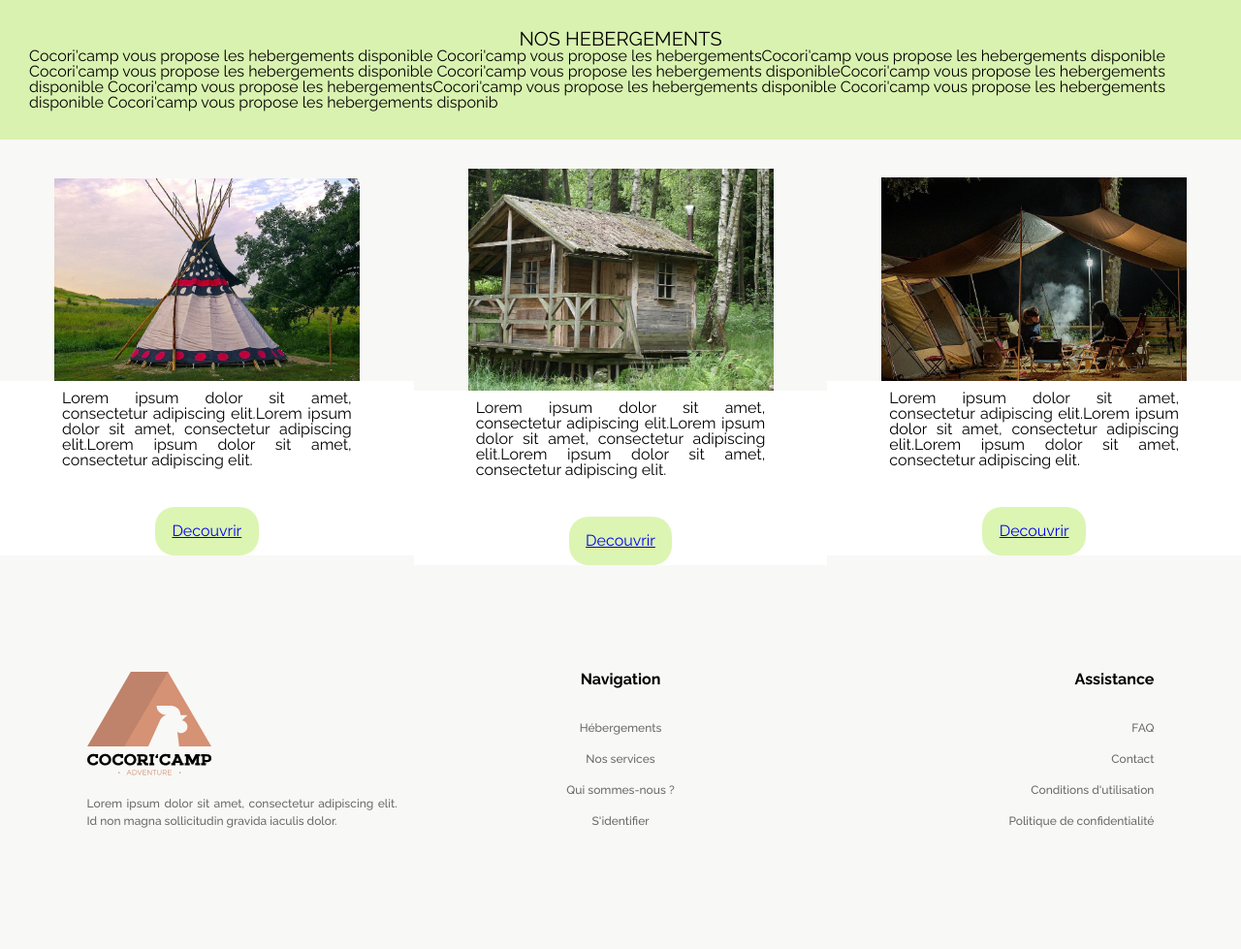
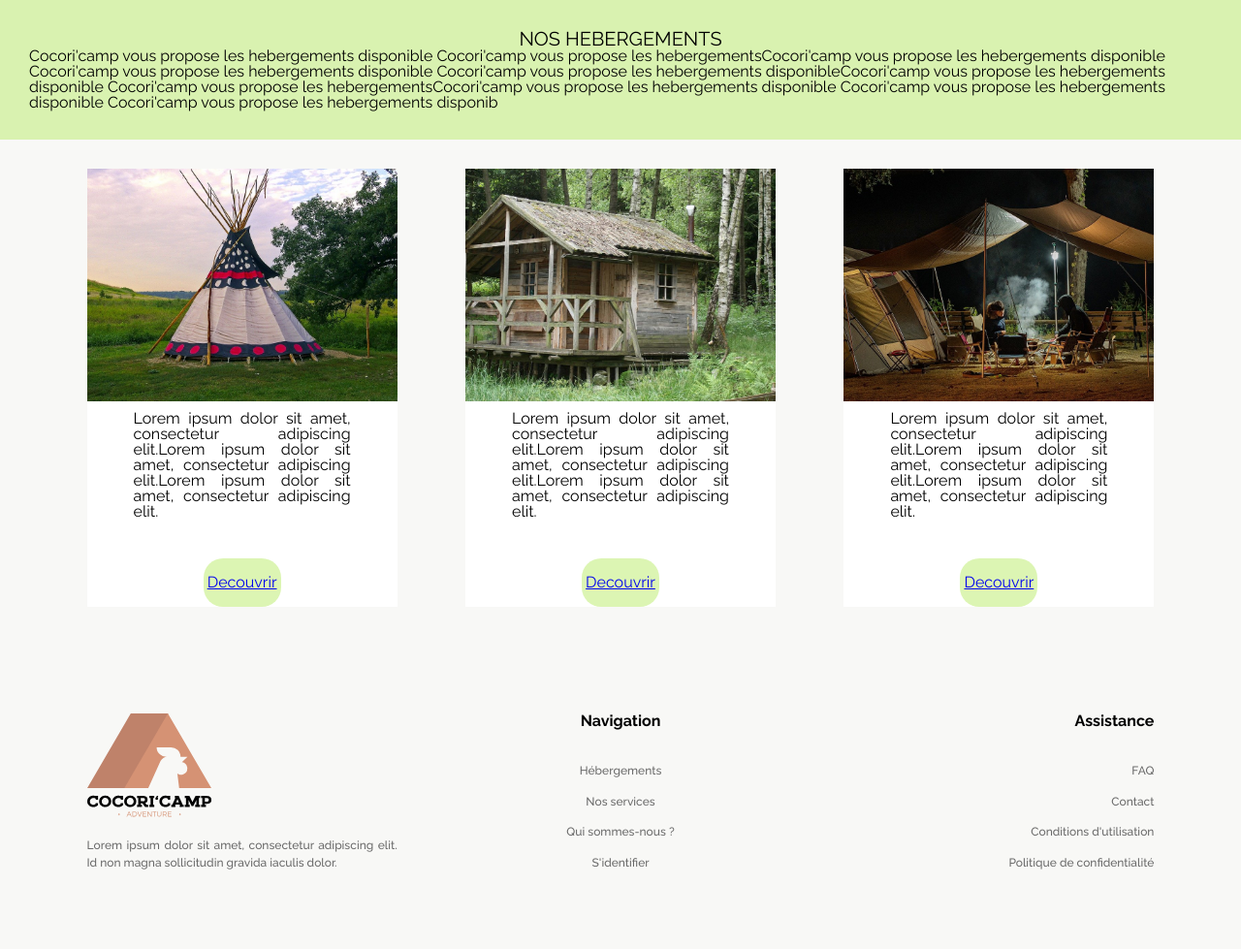
Before and after one commit to oualidbel/cocoricamp, a Symfony app: template templates/lodging/index.html.twig in a window 1280 px wide. Shown: the part 56-1035 px from the top of the page at 97% size. Before the commit the page ends 910 px from the top, so only its background shows below. Run offline with Twig, Linux system fonts and the light colour scheme; the template is opened without the code that fills it, so the values that code supplies are empty; some libraries are stand-ins or nearby versions.

Commit message:
v11 Dorian

```diff
--- a/public/css/AboutUs.css
+++ b/public/css/AboutUs.css
@@ -158,14 +158,14 @@ body {
   }
 
   .team-member-text h3 {
-    font-size: 3rem;
+    font-size: 2rem;
   }
 
   .team-member-text p {
-    font-size: 2rem;
+    font-size: 1.25rem;
   }
 
   .team-member-text a {
-    font-size: 2rem;
+    font-size: 1.25rem;
   }
 }
--- a/public/css/lodging.css
+++ b/public/css/lodging.css
@@ -1,26 +1,27 @@
 body {
     font-family: 'Raleway', sans-serif;
+}
 
-
-}
 .lodging-intro h1{
     text-align: center;
     font-size: 1.25rem;
 }
+
 .lodging-intro{
     padding: 30px;
     background-color: #c7ef859e;
+}
 
-}
 .container-lodging {
-
+    width: calc(100% - 14vw);
+    height: 100%;
+    display: flex;
+    flex-direction: column;
+    justify-content: space-between;
+    align-items: center;
     background-color: #F8F8F6;
-    width: 100%;
-    display: flex;
-    flex-direction: row;
-    align-items: center;
-    height: 100%;
-
+    padding-left: 7vw;
+    padding-right: 7vw;
 }
 
 .lodging {
@@ -29,19 +30,15 @@ body {
     flex-direction: column;
     align-items: center;
     margin: 30px 0;
-
 }
 
 .img-container {
     overflow: hidden;
-    min-width: 255px;
-    max-width: 315px;
-
-
+    max-width: auto;
+    height: 20vh;
 }
 
 .img-container img {
-
     max-width: 100%;
     vertical-align: top;
     -webkit-transition: all 1s ease-out;
@@ -55,7 +52,6 @@ body {
     transform: scale(1);
 }
 
-
 .content-lodging {
     background-color: rgb(255, 255, 255);
     display:flex;
@@ -63,13 +59,14 @@ flex-direction:column;
     align-items: center;
     justify-content: center;
 }
+
 .content-lodging p{
     padding: 10px;
     display: block;
     width: 70%;
     text-align: justify;
+}
 
-}
 .btn-discover-lodging{
     margin-top: 30px;
     width:25%;
@@ -78,5 +75,18 @@ justify-content: center;
     background-color: #c7ef859e;
     text-align: center;
     line-height:50px;
+}
 
+@media only screen and (min-width: 768px) {
+    .container-lodging {
+        flex-direction: row;
     }
+
+    .lodging {
+        width: 25vw;
+    }
+
+    .img-container {
+        height: 30vh;
+    }
+}
```
Also changed, not shown: templates/lodging/index.html.twig (+1 -8 lines). Lines whose indentation alone changed are shown as unchanged.
